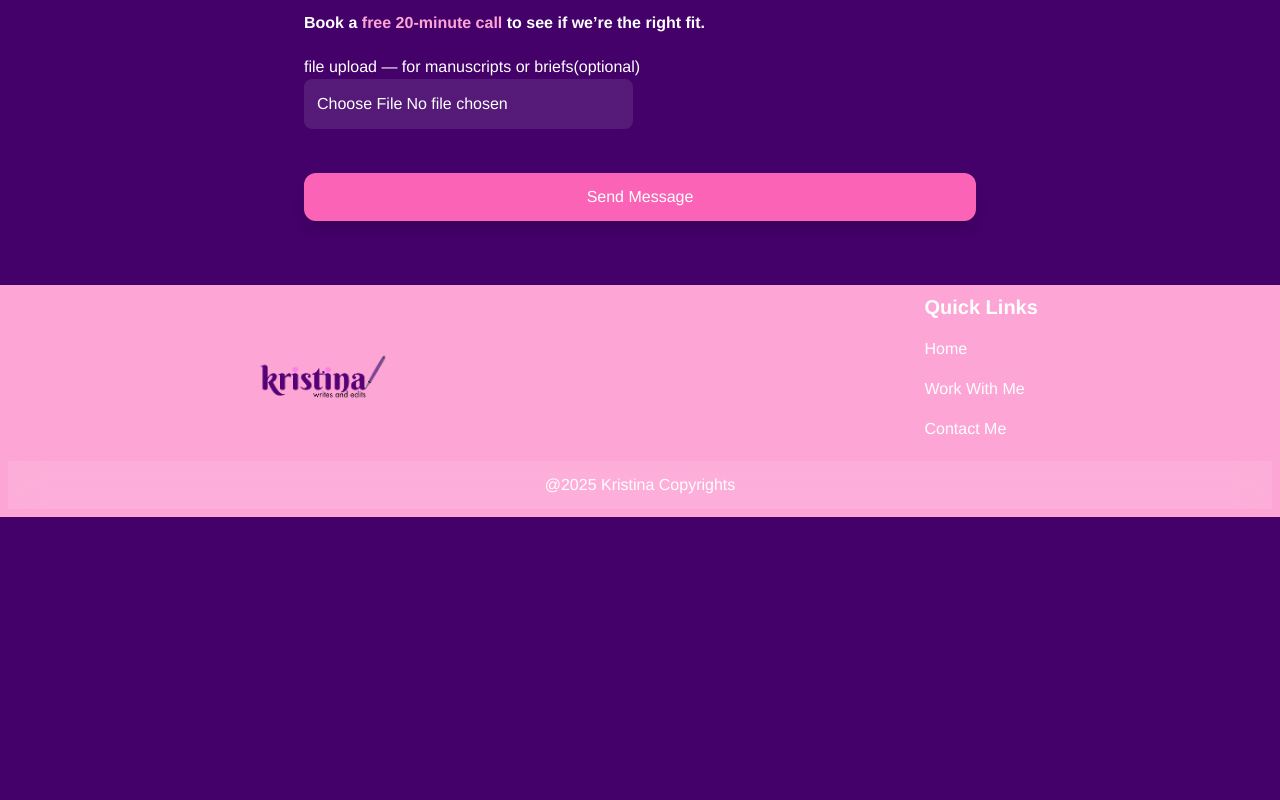
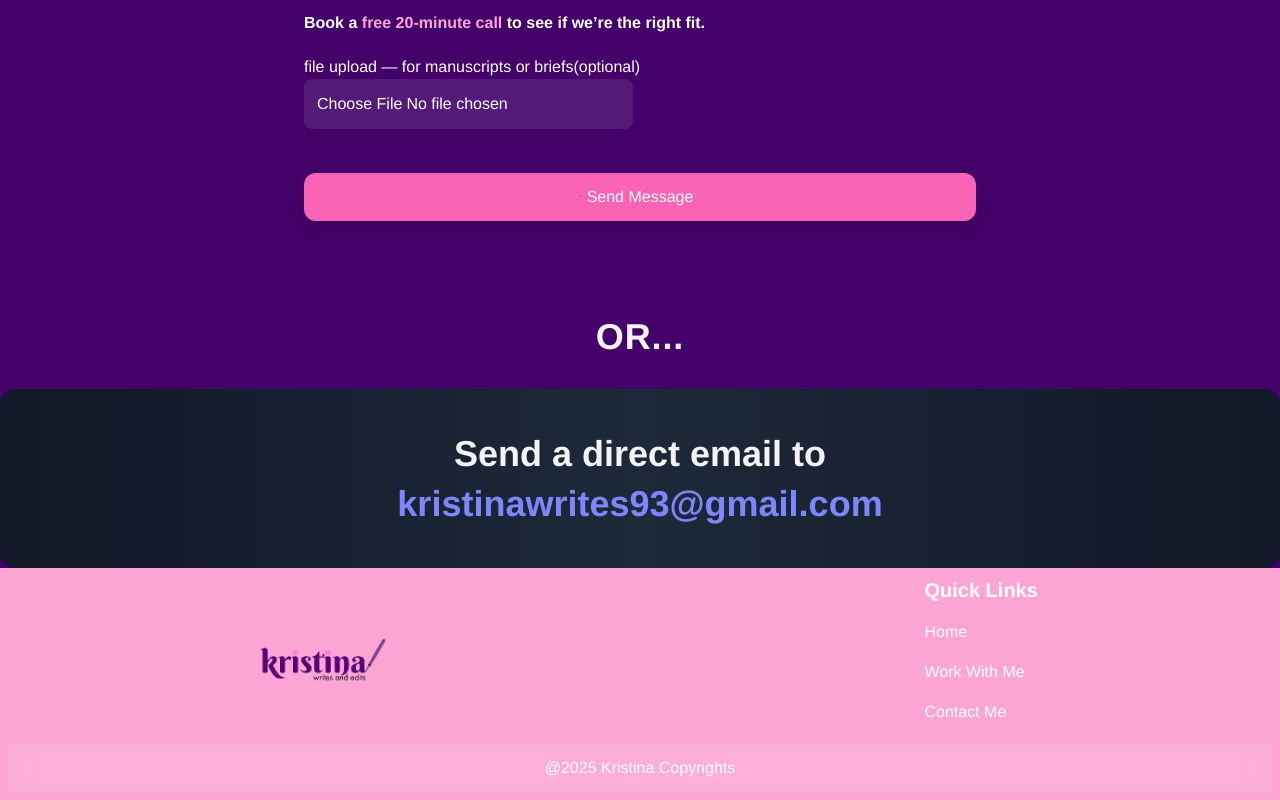
Before and after one commit to OgunwandeBukunmi/kristina, a Next.js app: page /contact in a window 1280 px wide. Shown: the part 765-1565 px from the top of the page. Before the commit the page ends 1282 px from the top, so only its background shows below. Built offline with nearby package versions, Linux system fonts and the light colour scheme; a web font is replaced by a local one.

Commit message:
everything 3

```diff
--- a/lib/mongodb.ts
+++ b/lib/mongodb.ts
@@ -1,6 +1,6 @@
 import { MongoClient } from 'mongodb';
 
-const uri = process.env.MONGODB_URI!;
+const uri = process.env.MONGODB_URL!;
 const options = {};
 
 let client :MongoClient;
@@ -8,19 +8,25 @@ let clientPromise: Promise<MongoClient>;
 
 if (!uri) throw new Error('Please add your MongoDB URI to .env.local');
 
+  const globalWithMongo = global as typeof globalThis & {
+    _mongoClientPromise?: Promise<MongoClient>;
+  };
+
 // Reuse client between hot reloads in dev
-if (process.env.NODE_ENV === 'development') {
-  // @ts-ignore
-  if (!global._mongoClientPromise) {
+if (process.env.NODE_ENV === "development") {
+  // Declare global type to prevent TS errors properly
+
+
+  if (!globalWithMongo._mongoClientPromise) {
     client = new MongoClient(uri, options);
-    // @ts-ignore
-    global._mongoClientPromise = client.connect();
+    globalWithMongo._mongoClientPromise = client.connect();
   }
-  // @ts-ignore
-  clientPromise = global._mongoClientPromise;
+
+  clientPromise = globalWithMongo._mongoClientPromise;
 } else {
   client = new MongoClient(uri, options);
   clientPromise = client.connect();
 }
 
+
 export default clientPromise;
--- a/src/app/admin/page.tsx
+++ b/src/app/admin/page.tsx
@@ -145,7 +145,7 @@ let isMounted = true;
         headers:{
           "Content-Type" : "application/json"
         },
-        body : JSON.stringify({title,savedData})
+        body : JSON.stringify({space: contentFor,title,savedData})
       })
     }catch(err :unknown){
      let message = "An unexpected error occurred";
--- a/src/app/api/post/route.ts
+++ b/src/app/api/post/route.ts
@@ -3,12 +3,12 @@ import clientPromise from "../../../../lib/mongodb";
 import { Network } from "lucide-react";
 
 export async function POST(req:NextRequest) {
-    const { title,savedData} = await req.json()
+    const {space, title,savedData} = await req.json()
 
     try{
         const client = await clientPromise
         const db = client.db("kristina")
-        const doc = await db.collection("posts").insertOne({title, content : savedData})
+        const doc = await db.collection(space).insertOne({ space,title, content : savedData})
         if(!doc ) return;
         return NextResponse.json({succes : true, data: doc})
 
--- a/src/app/contact/page.tsx
+++ b/src/app/contact/page.tsx
@@ -1,10 +1,11 @@
 "use client"
 import Footer from '@/components/Footer'
 import Navbar from '@/components/Navbar'
-import { ChangeEvent, FormEvent, useState } from 'react'
-import React from 'react'
+import Link from 'next/link'
+import { ChangeEvent, FormEvent} from 'react'
+import React ,{useState} from 'react'
 
-export default function page() {
+export default function Page() {
 const [name,setName] = useState<string >("")
 const[email,setEmail] = useState<string >("")
 const[reason,setReason] = useState<string >("")
@@ -143,6 +144,24 @@ export default function page() {
        </form>
      </div>
    </section>
+
+<div className="text-center text-4xl font-extrabold text-gray-100 tracking-wide my-8">
+  OR...
+</div>
+
+<section className="flex justify-center items-center px-4 py-10 bg-gradient-to-r from-gray-900 via-gray-800 to-gray-900 rounded-2xl shadow-lg">
+  <main className="flex flex-col items-center text-center space-y-4 max-w-2xl">
+    <h1 className="font-bold text-3xl md:text-4xl text-gray-100 leading-snug">
+      Send a direct email to{" "}
+      <span className="text-indigo-400 hover:text-indigo-300 transition-colors duration-300">
+        <Link href="mailto:kristinawrites93@gmail.com">
+          kristinawrites93@gmail.com
+        </Link>
+      </span>
+    </h1>
+  </main>
+</section>
+
    <Footer/>
    </div>
 
--- a/src/app/editing/page.tsx
+++ b/src/app/editing/page.tsx
@@ -332,7 +332,7 @@ export default function page() {
 </section>
 
 <section>
-  <main className="flex flex-col items-center gap-16 ">
+  <main className="flex flex-col items-center gap-16 py-16 ">
     <h1 className="text-5xl font-bold">Testimonials</h1>
        <div className="relative max-w-5xl mx-auto">
         <Swiper
```
Lines whose indentation alone changed are shown as unchanged.
